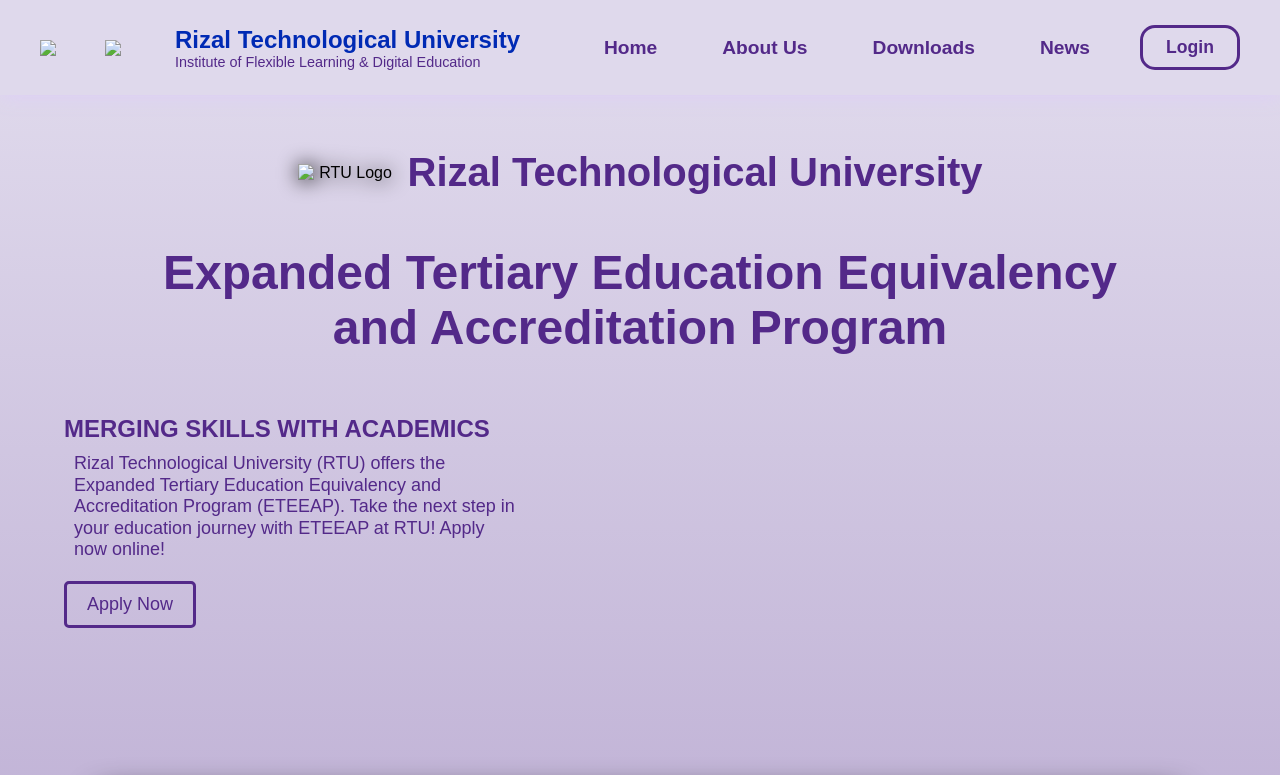
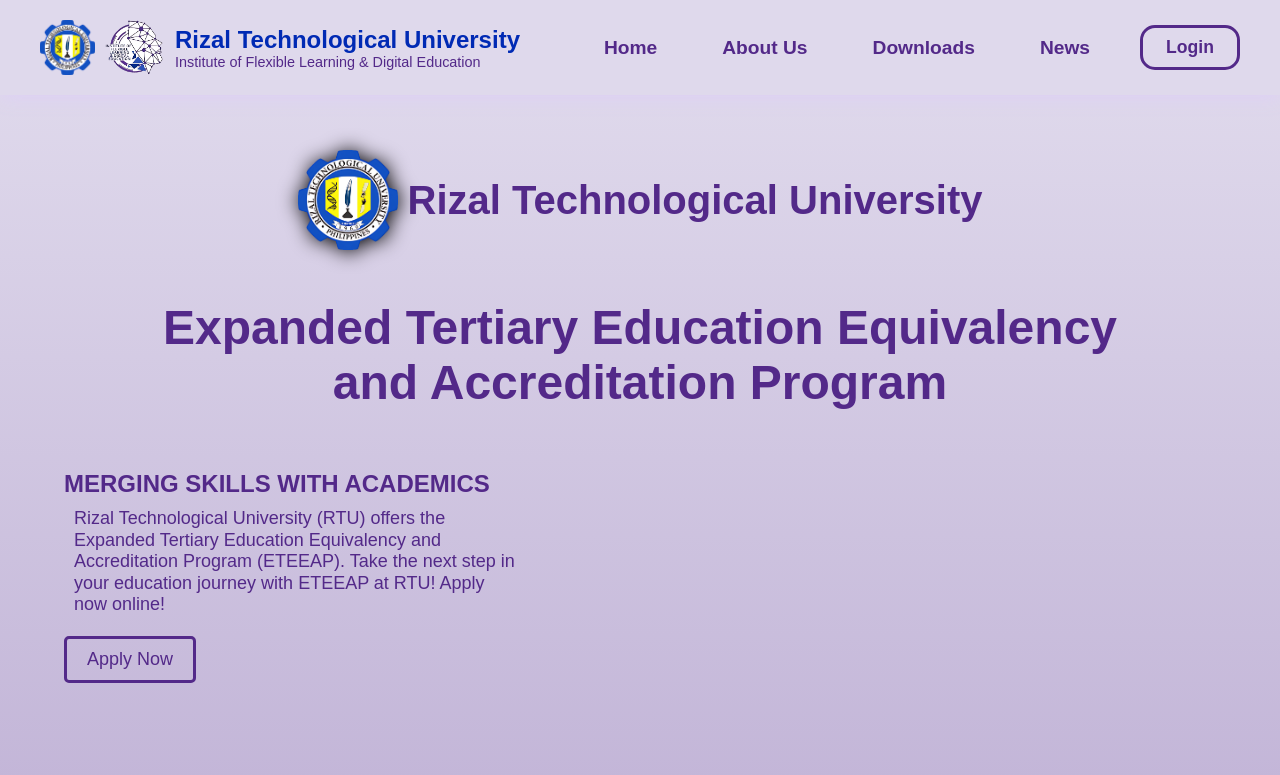
Before and after one commit to SanDaGods/ETEEAP_Domain, a plain HTML site: page index.html in a window 1280 px wide. Shown: the top 775 px of the page. Drawn offline with nearby package versions, Linux system fonts and the light colour scheme; files whose address does not match are found by name.

Commit message:
Update index.html

```diff
--- a/index.html
+++ b/index.html
@@ -8,13 +8,13 @@
     <script type="module" src="https://unpkg.com/ionicons@7.1.0/dist/ionicons/ionicons.esm.js"></script>
     <script nomodule src="https://unpkg.com/ionicons@7.1.0/dist/ionicons/ionicons.js"></script>
     <link rel="stylesheet" href="https://cdnjs.cloudflare.com/ajax/libs/font-awesome/6.5.1/css/all.min.css">
-    <link rel="icon" type="image/x-icon" href="../frontend/img/RTU Logo.png">
+    <link rel="icon" type="image/x-icon" href="../frontend/client/img/RTU Logo.png">
 
 <body>
     <header>
         <div class="logo-container">
-            <img src="../frontend/img/RTU Logo.png" class="logo1">
-            <img src="../frontend/img/IFLDE Logo.png" class="logo2">
+            <img src="../frontend/client/img/RTU Logo.png" class="logo1">
+            <img src="../frontend/client/img/IFLDE Logo.png" class="logo2">
             <div class="logo-text-container">
                 <h2 class="logo-text">Rizal Technological University</h2>
                 <p class="logo-subtext">Institute of Flexible Learning & Digital Education</p>
@@ -35,7 +35,7 @@
         <div class="sec-01">
             <div class="container">
                 <div class="logo-title">
-                    <img src="../../frontend/img/RTU Logo.png" alt="RTU Logo" class="rtu-logo">
+                    <img src="../../frontend/client/img/RTU Logo.png" alt="RTU Logo" class="rtu-logo">
                     <h2 class="title">Rizal Technological University</h2>
                 </div>
                     <h1 class="main-title">Expanded Tertiary Education Equivalency <br> and Accreditation Program</h1>
```
